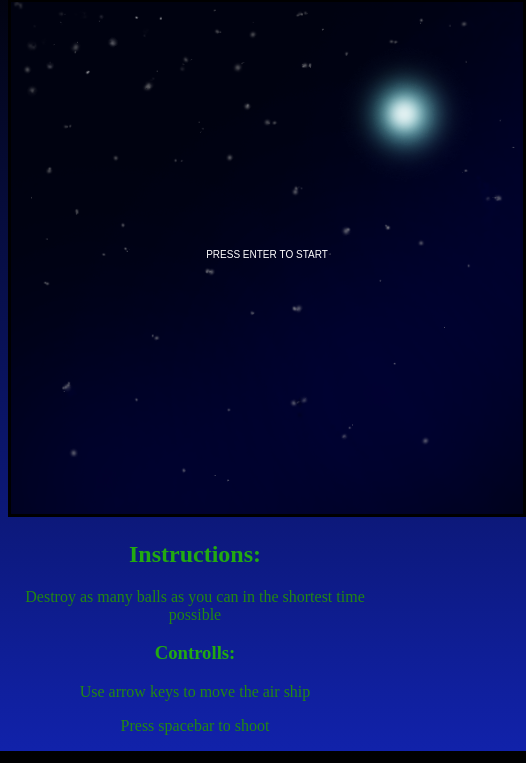
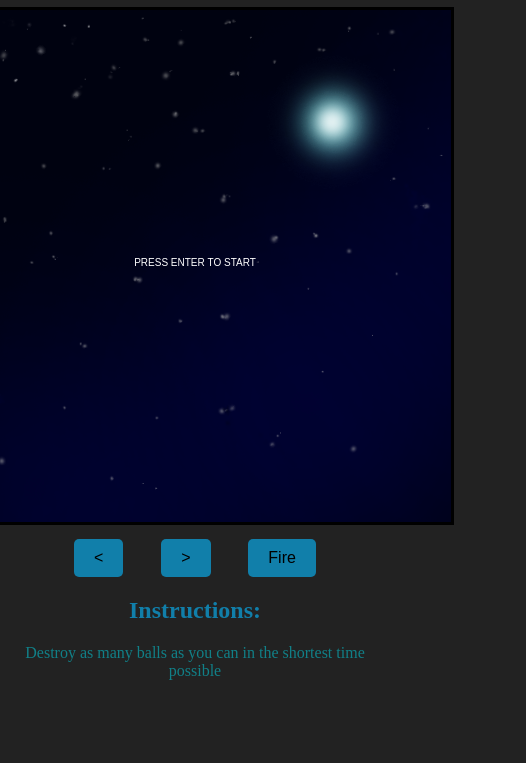
Before and after one commit to joaohudson/ball-shot, a website: page client/index.html in a window 390 px wide. Shown: the part 81-844 px from the top of the page, 526 px wide, since content can reach past the window. Drawn offline with Linux system fonts and the light colour scheme.

Commit message:
fix: mobile controls

```diff
--- a/client/game.js
+++ b/client/game.js
@@ -1,4 +1,10 @@
 (function(){
+
+	const mobileControls = {
+		rightButton: document.getElementById('right-button'),
+		leftButton: document.getElementById('left-button'),
+		fireButton: document.getElementById('fire-button')
+	};
 
 	const colors = ['red', 'green', 'blue'];
 	const canvas = document.getElementById('canvas');
@@ -41,8 +47,8 @@
 		fragmentCount: 0
 	}
 
-	const WEAPON_SNIPER = {
-		label: 'SNIPER',
+	const WEAPON_SNIPER_RIFLE = {
+		label: 'SNIPER RIFLE',
 		ammo: 40,
 		fireRate: 25,
 		piercing: true,
@@ -78,7 +84,7 @@
 	}
 
 	const WEAPONS_LIST = [
-		WEAPON_SNIPER,
+		WEAPON_SNIPER_RIFLE,
 		WEAPON_UZI,
 		WEAPON_SHOTGUN,
 		WEAPON_PICA_DAS_GALAXIAS,
@@ -653,30 +659,35 @@
 			gameState.gamePaused = false;
 			startTimers();
 		}
+	});
 
-		const bolding = canvas.getBoundingClientRect();
-		const x = e.changedTouches[0].pageX - bolding.left;
+	mobileControls.rightButton.addEventListener('touchstart', (e) => {
+		e.preventDefault();
+		inputs.right = 1;
+	});
 
-		inputs.left = x < gameState.player.x ? -1 : 0;
-		inputs.right = x > gameState.player.x ? 1 : 0;
+	mobileControls.rightButton.addEventListener('touchend', (e) => {
+		e.preventDefault();
+		inputs.right = 0;
+	});
+
+	mobileControls.leftButton.addEventListener('touchstart', (e) => {
+		e.preventDefault();
+		inputs.left = -1;
+	});
+
+	mobileControls.leftButton.addEventListener('touchend', (e) => {
+		e.preventDefault();
+		inputs.left = 0;
+	});
+
+	mobileControls.fireButton.addEventListener('touchstart', (e) => {
+		e.preventDefault();
 		inputs.fire = true;
 	});
 
-	canvas.addEventListener('touchmove', (e) => {
+	mobileControls.fireButton.addEventListener('touchend', (e) => {
 		e.preventDefault();
-		const bolding = canvas.getBoundingClientRect();
-		const x = e.changedTouches[0].pageX - bolding.left;
-
-		inputs.left = x < gameState.player.x ? -1 : 0;
-		inputs.right = x > gameState.player.x ? 1 : 0;
-		inputs.fire = true;
-	});
-
-	canvas.addEventListener('touchend', (e) => {
-		e.preventDefault();
-
-		inputs.left = 0;
-		inputs.right = 0;
 		inputs.fire = false;
 	});
 
--- a/client/index.html
+++ b/client/index.html
@@ -1,27 +1,9 @@
 <!DOCTYPE html>
 <html>
 <head>
-	<style>
-		body {
-			background-image: linear-gradient(to bottom, black , #1122AA);
-		}
-		body div{
-			text-align: center;
-		}
-		body div canvas{
-			background: black;
-			border: solid;
-		}
-		h1, h2, h3{
-			color: #22AA11;
-			text-align: center;
-		}
-		p{
-			text-align: center;
-			color: #228811;
-		}
-	</style>
+	<link rel="stylesheet" href="style.css" />
 	<meta charset="utf-8" />
+	<meta name="viewport" content="width=device-width, initial-scale=1">
 	<title>Ball Shot</title>
 	<link href="images/night.png" rel="icon" />
 </head>
@@ -30,11 +12,20 @@
 	<div>
 		<canvas id="canvas" width="512" height="512"/>
 	</div>
+	<div id="mobile-controls" class="mobile-controls">
+		<button id="left-button">&lt;</button>
+		<button id="right-button">></button>
+		<button id="fire-button">Fire</button>
+	</div>
+	<div id="pc-instructions">
+		<h3>PC Controlls:</h3>
+		<p>Use arrow keys to move the air ship</p>
+		<p>Press spacebar to shoot</p>
+	</div>
+	<div>
+		<h2>Instructions:</h2>
+		<p>Destroy as many balls as you can in the shortest time possible</p>
+	</div>
 	<script src="game.js" type="text/javascript"></script>
-	<h2>Instructions:</h2>
-	<p>Destroy as many balls as you can in the shortest time possible</p>
-	<h3>Controlls:</h3>
-	<p>Use arrow keys to move the air ship</p>
-	<p>Press spacebar to shoot</p>
 </body>
 </html>
--- /dev/null
+++ b/client/style.css
@@ -0,0 +1,62 @@
+body {
+    background-color: #222222;
+    display: flex;
+    justify-content: center;
+    align-items: center;
+    justify-items: center;
+    flex-direction: column;
+}
+
+body div canvas {
+    background: black;
+    border: solid;
+}
+
+h1,
+h2,
+h3 {
+    color: #117faa;
+    text-align: center;
+}
+
+p {
+    text-align: center;
+    color: #118088;
+}
+
+.mobile-controls {
+    display: flex;
+    flex-direction: row;
+    justify-content: center;
+    gap: 1cm;
+    text-align: center;
+    margin-top: 10px;
+}
+
+.mobile-controls button {
+    background-color: #117faa;
+    color: black;
+    border: none;
+    padding: 10px 20px;
+    font-size: 16px;
+    border-radius: 5px;
+    cursor: pointer;
+}
+
+ @media (max-width: 767px) {
+    #mobile-controls {
+        display: flex;
+    }
+    #pc-instructions {
+        display: none;
+    }
+}
+
+@media (min-width: 768px) {
+    #mobile-controls {
+        display: none;
+    }
+    #pc-instructions {
+        display: block;
+    }
+}
```
Also changed, not shown: client/not-found.html (+1 -8 lines).
